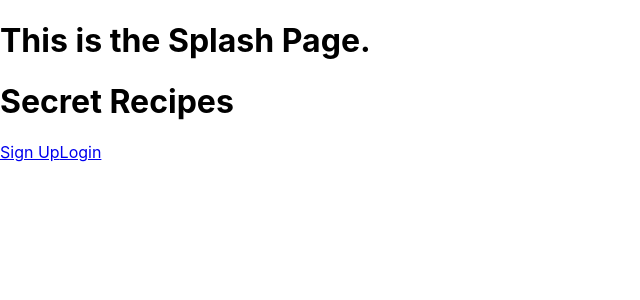
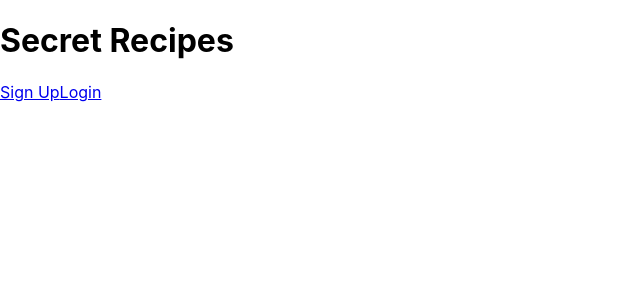
Before and after one commit to Lambda-Secret-Family-Recipes-5/client, a React (Create React App) app: page / in a window 1280 px wide. Shown: the top 300 px of the page, without its empty margins (0-640 px from the left). Built offline with nearby package versions, Linux system fonts and the light colour scheme.

Commit message:
Removed h1 from App

```diff
--- a/src/App.js
+++ b/src/App.js
@@ -9,7 +9,6 @@ import Dashboard from './components/Dashboard'
 function App() {
   return (
     <div className="App">
-      <h1>This is the Splash Page.</h1>
       <Switch>
         <Route exact path='/' component={Splash} />
         <Route exact path='/login' component={Login} />
```
